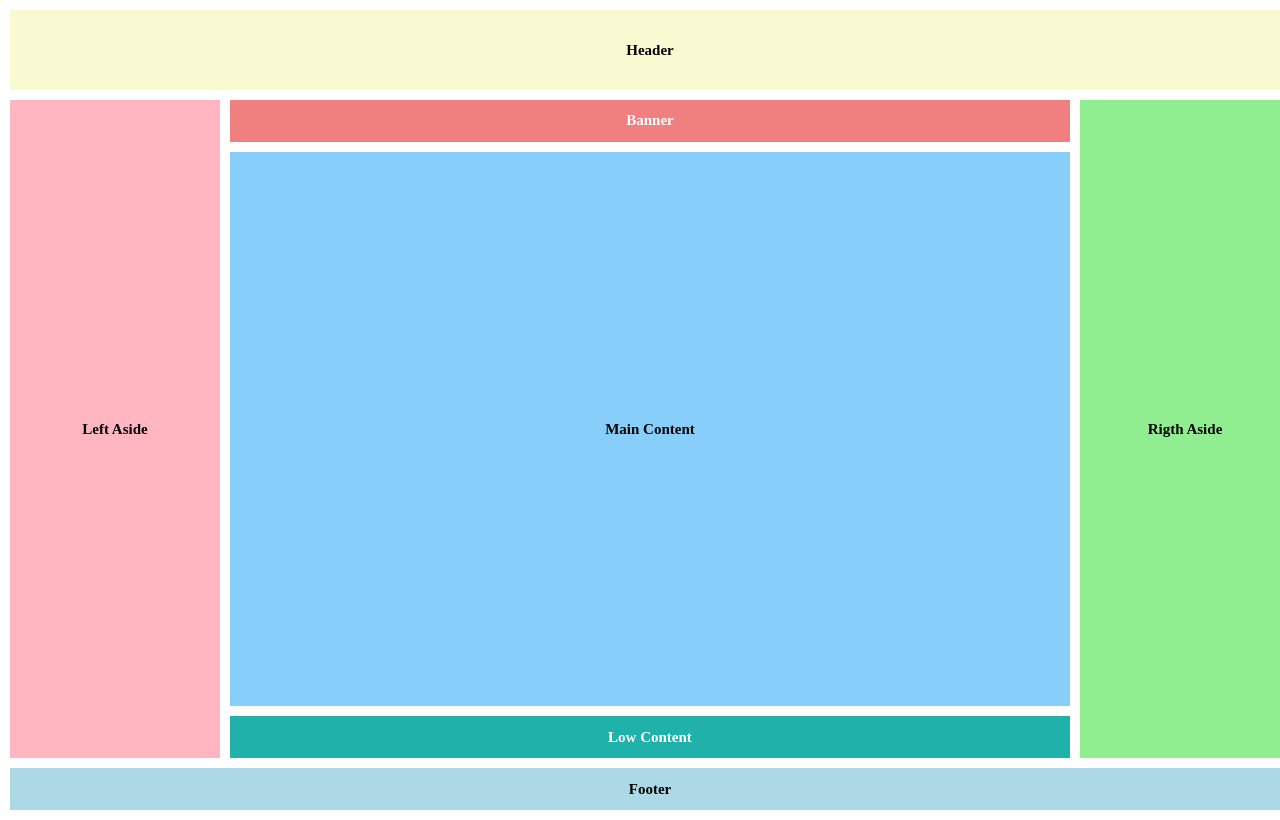
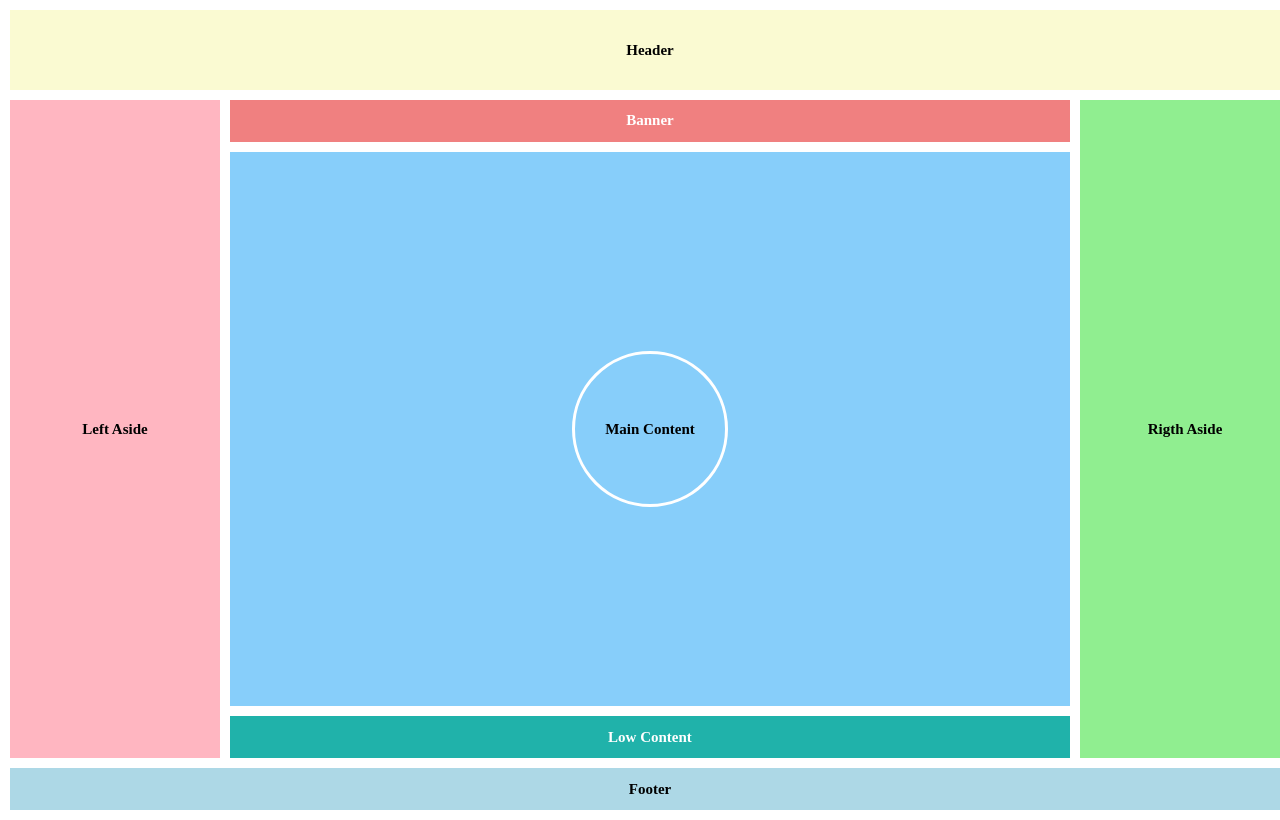
Before and after one commit to IndianaJooJ/Responsive-project, a plain HTML site: page Index.html in a window 1280 px wide. Drawn offline with Linux system fonts and the light colour scheme.

Commit message:
Loading screen
Now i aded a rotation element to simulate a loading screen on main content, just testing some codes for fun

```diff
--- a/Index.html
+++ b/Index.html
@@ -20,7 +20,10 @@
         <h2>Left Aside</h2>
     </aside>
     <div class="mainContent">
-        <h2>Main Content</h2>
+
+        <div class="loader">
+            <h2 class="noRotate">Main Content</h2>
+        </div>
     </div>
     <div class="lowContent">
         <h2>Low Content</h2>
--- a/style.css
+++ b/style.css
@@ -38,7 +38,7 @@ body {
 }
 
 .header{
-   justify-self:center ;
+    justify-self:center ;
     width: 100%;
     align-items: center;
     justify-content: center;
@@ -146,5 +146,39 @@ body {
     border-radius: 15px;
     transition: .5s;
     background-color: darkcyan;
-    color: white;
+
 }
+
+.loader{
+    transition: .5s;
+    display: flex;
+    text-align: center;
+    align-items: center;
+    justify-content: center;
+    width: 150px;
+    height: 150px;
+    border : 3px solid white;
+    border-radius: 100%;
+}
+
+.mainContent:hover > .loader {
+    transition: .5s;
+    width: 100px;
+    height: 100px;
+    border: 3px dashed white;
+    animation: spin 1s infinite linear;
+}
+
+.mainContent:hover > .loader h2{
+    transition: .5s;
+    transform: scale(0);
+}
+
+@keyframes spin{
+    from {
+        transform: rotate(0deg);
+    }
+    to {
+        transform: rotate(90deg);
+    }
+}
```
